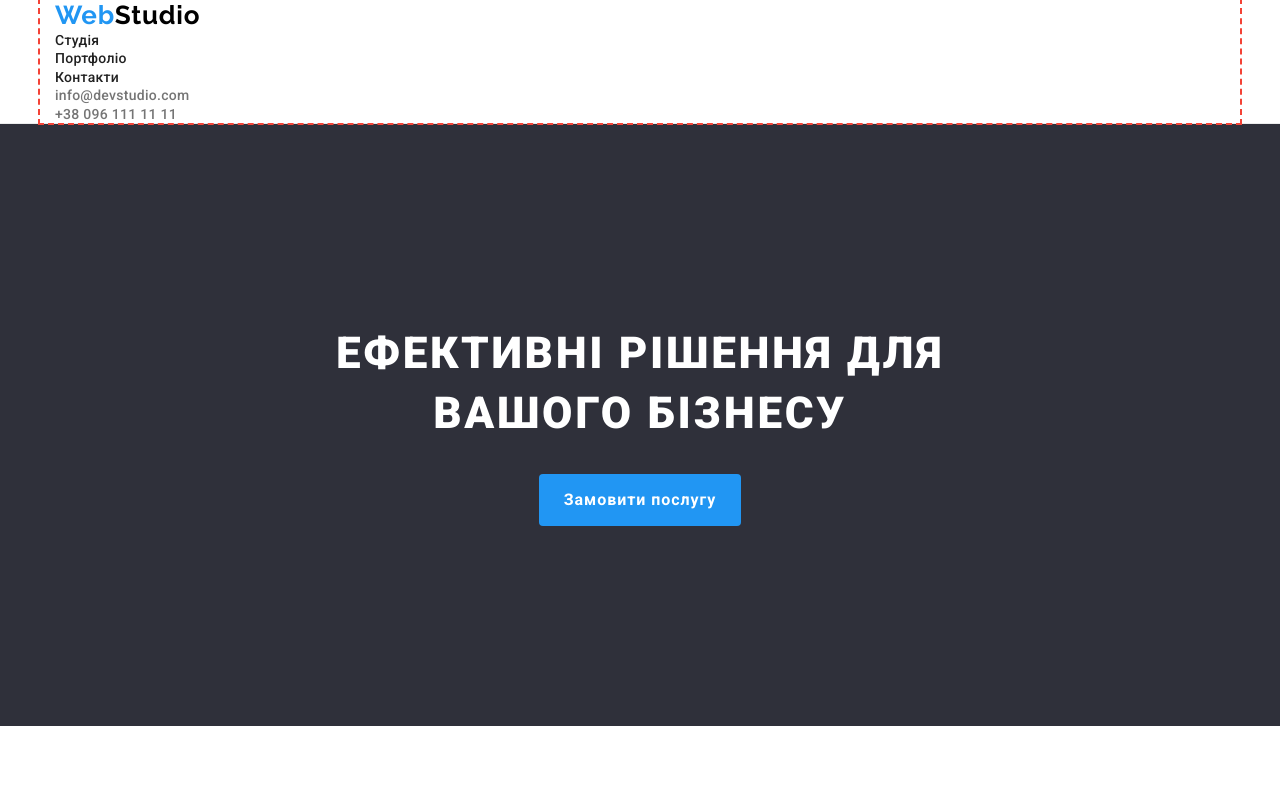
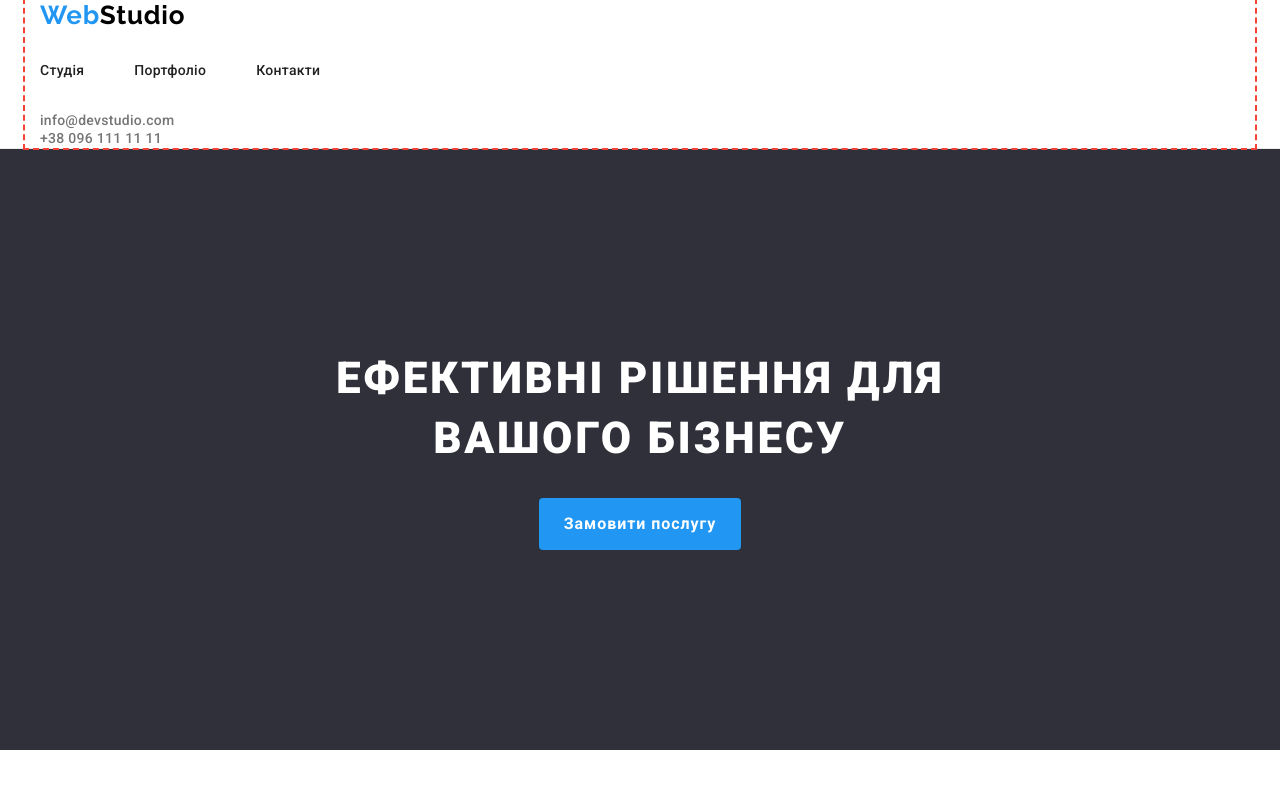
Before and after one commit to pasazhyr99th/goit-markup-hw-03, a plain HTML site: page index.html in a window 1280 px wide. Shown: the top 800 px of the page. Drawn offline with nearby package versions, Linux system fonts and the light colour scheme.

Commit message:
little update css

```diff
--- a/css/styles.css
+++ b/css/styles.css
@@ -28,10 +28,11 @@ ul {
 }
 
 .container {
-    width: 1200px;
+    width: 1230px;
     padding-left: 15px;
     padding-right: 15px;
-    margin: 0 auto;
+    margin-right: auto;
+    margin-left: auto;
     outline: 2px dashed #f44336;
 }
 
@@ -52,6 +53,14 @@ ul {
     padding-top: 0px;
 }
 
+.header-list {
+    display: flex;
+}
+
+.header-list .item:not(:last-child) {
+    margin-right: 50px;
+}
+
 .header-logo {
     font-family: 'Raleway';
     color: var(--black-text-color);
@@ -62,7 +71,11 @@ ul {
     letter-spacing: 0.03em;
 }
 
-.header-link {
+.header-list .header-link {
+    display: block;
+    padding-top: 32px;
+    padding-bottom: 32px;
+
     color: var(--primary-text-color);
 
     font-size: 14px;
--- a/index.html
+++ b/index.html
@@ -18,13 +18,13 @@
             <a href="./index.html" class="header-logo link"><span class="blue-logo">Web</span>Studio</a>
             <nav class="header-navigation">
                 <ul class="header-list list">
-                    <li>
+                    <li class="item">
                         <a href="./index.html" class="header-link link">Студія</a>
                     </li>
-                    <li>
+                    <li class="item">
                         <a href="./portfolio.html" class="header-link link">Портфоліо</a>
                     </li>
-                    <li>
+                    <li class="item">
                         <a href="" class="header-link link">Контакти</a>
                     </li>
                 </ul>
```
Also changed, not shown: portfolio.html (+3 -3 lines).
